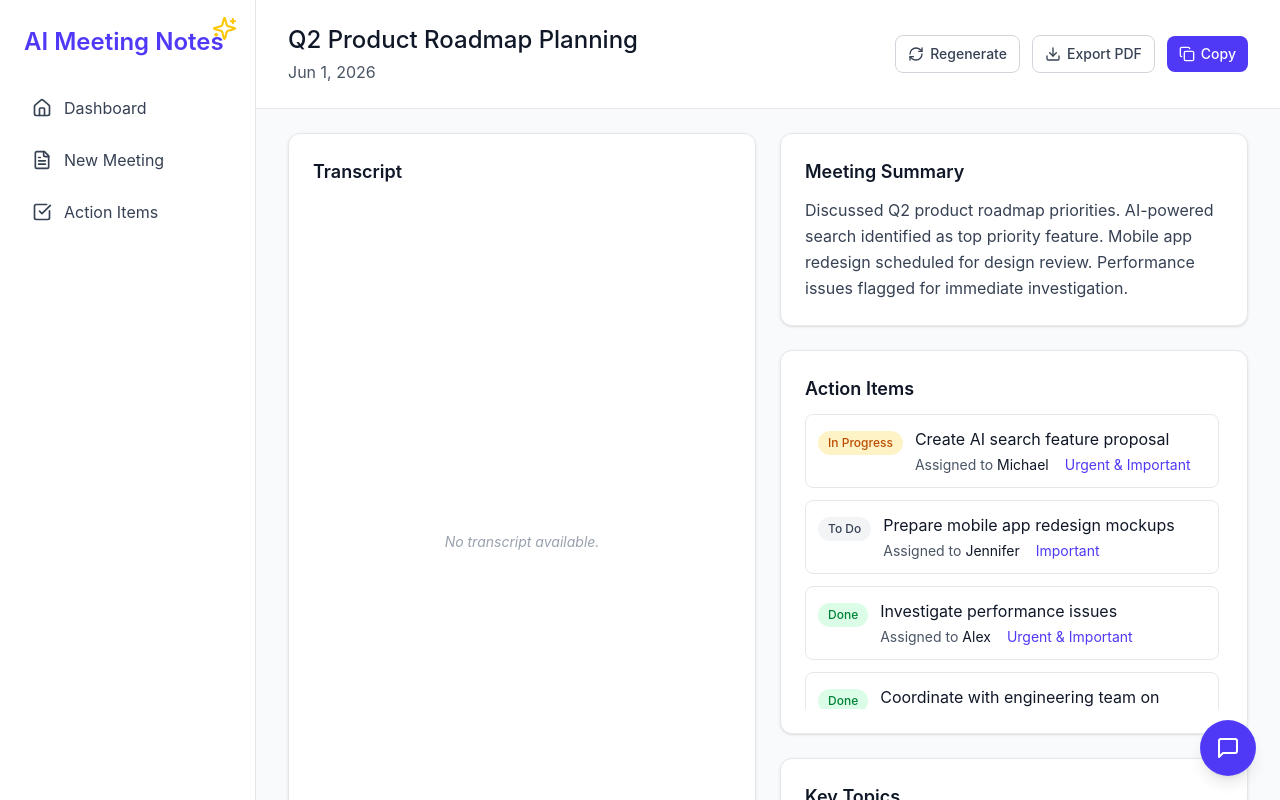
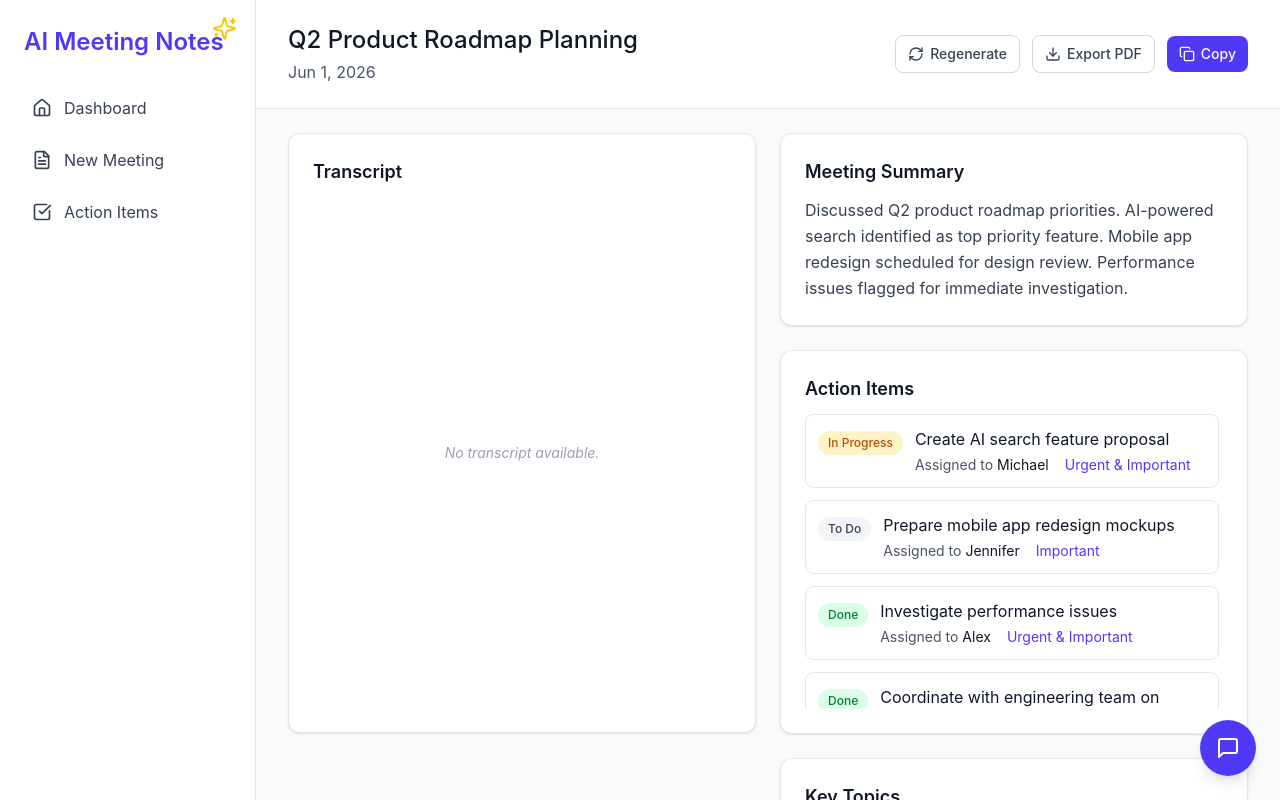
Before and after one commit to dejan-simonovski/notes-to-actions-frontend, a React (Vite) app: page /app/meeting/1 in a window 1280 px wide. Built offline with nearby package versions, Linux system fonts and the light colour scheme.

Commit message:
Fix transcript scroll

```diff
--- a/src/app/components/meetings/components/TranscriptPanel.tsx
+++ b/src/app/components/meetings/components/TranscriptPanel.tsx
@@ -4,7 +4,7 @@ interface TranscriptPanelProps {
 
 export function TranscriptPanel({ transcript }: TranscriptPanelProps) {
     return (
-        <div className="bg-white rounded-xl border border-gray-200 shadow-sm p-4 sm:p-6 flex flex-col h-full min-h-96">
+        <div className="bg-white rounded-xl border border-gray-200 shadow-sm p-4 sm:p-6 flex flex-col min-h-96 max-h-[600px]">
             <h3 className="text-gray-900 mb-3 font-semibold flex-shrink-0">Transcript</h3>
             <div className="overflow-y-auto flex-1 min-h-0 flex flex-col">
                 {transcript ? (
```
